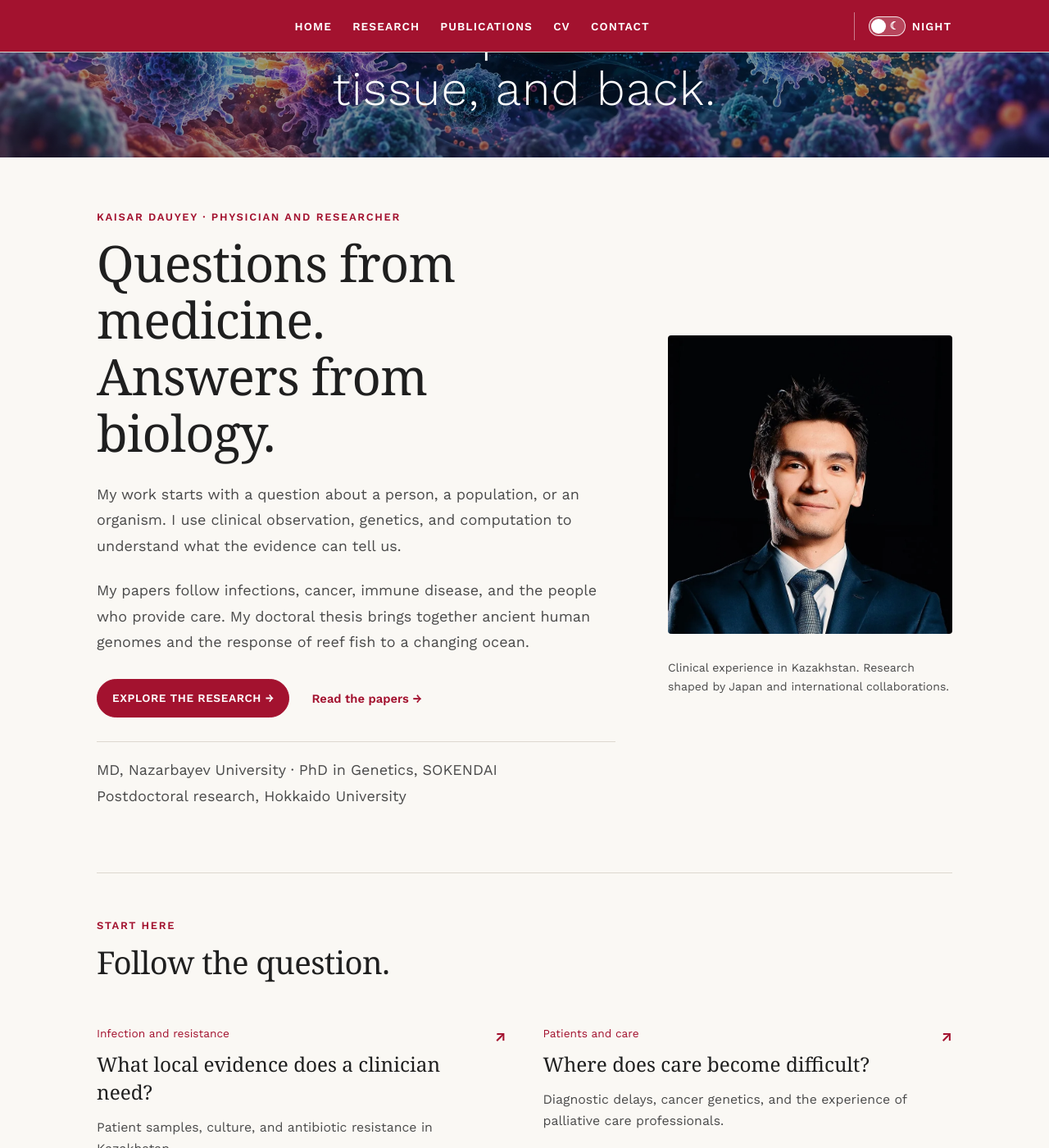
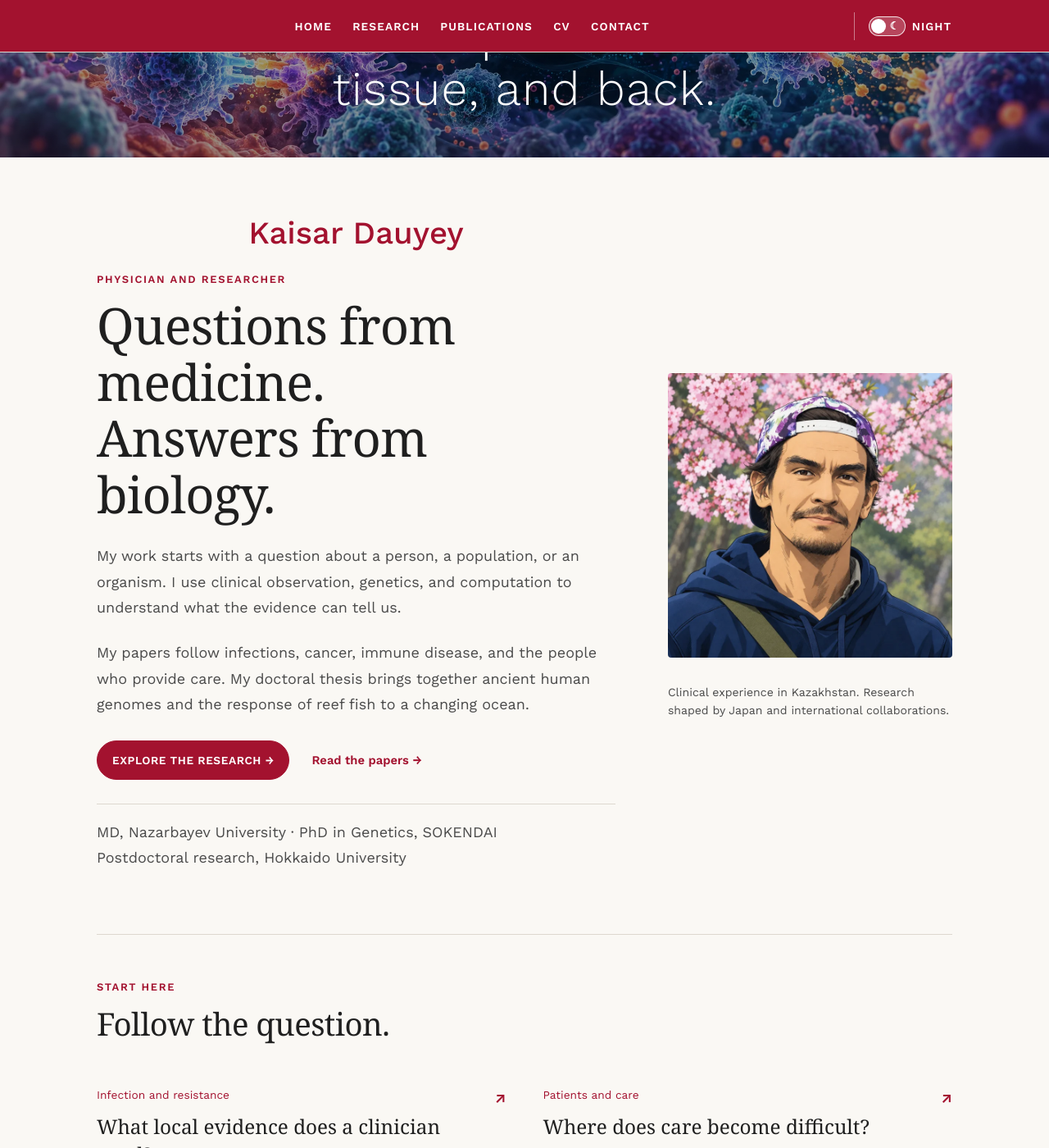
Before and after one commit to Kays3/Kays3.github.io, a Jekyll site: the page built from _pages/about.md, in a window 1280 px wide and 1400 px high, scrolled down 293 px. Shown: the whole window at 82% size. Built offline with Jekyll 4.4.1, drawn with Linux system fonts in a browser that asks for light colours; a style sheet for code colours, icons or effects is not loaded.

Commit message:
Add illustrated portrait and About reveal interaction

```diff
--- a/_pages/about.md
+++ b/_pages/about.md
@@ -17,14 +17,15 @@
 <div class="reading-home">
   <section class="reading-intro" aria-labelledby="home-title">
     <div>
-      <p class="eyebrow">Kaisar Dauyey · Physician and researcher</p>
+      <div class="about-profile"><button class="about-name" type="button" aria-label="Show or hide portrait of Kaisar Dauyey" aria-expanded="false" aria-controls="about-portrait">Kaisar Dauyey</button><div class="about-portrait-slot"><img id="about-portrait" class="about-portrait" src="{{ site.baseurl }}/images/kaisar-golden-kamui-inspired.webp" alt="Anime-style portrait of Kaisar Dauyey beneath cherry blossoms" width="192" height="192" decoding="async"></div></div>
+      <p class="eyebrow">Physician and researcher</p>
       <h2 id="home-title">Questions from medicine.<br>Answers from biology.</h2>
       <p class="reading-lead">My work starts with a question about a person, a population, or an organism. I use clinical observation, genetics, and computation to understand what the evidence can tell us.</p>
       <p>My papers follow infections, cancer, immune disease, and the people who provide care. My doctoral thesis brings together ancient human genomes and the response of reef fish to a changing ocean.</p>
       <div class="reading-actions"><a class="about-button about-button--primary" href="/research/">Explore the research →</a><a class="text-link" href="/publications/">Read the papers →</a></div>
       <p class="reading-caption">MD, Nazarbayev University · PhD in Genetics, SOKENDAI<br>Postdoctoral research, Hokkaido University</p>
     </div>
-    <figure class="reading-portrait"><img src="/images/kaisar-dauyey-portrait.webp" alt="Kaisar Dauyey" width="860" height="900" fetchpriority="high"><figcaption>Clinical experience in Kazakhstan. Research shaped by Japan and international collaborations.</figcaption></figure>
+    <figure class="reading-portrait"><img src="/images/kaisar-golden-kamui-inspired.webp" alt="Kaisar Dauyey" width="860" height="900" fetchpriority="high"><figcaption>Clinical experience in Kazakhstan. Research shaped by Japan and international collaborations.</figcaption></figure>
   </section>
 
   <section class="reading-section" aria-labelledby="work-title">
--- a/assets/css/main.scss
+++ b/assets/css/main.scss
@@ -604,7 +604,14 @@
 /* Permanent CV portrait, with no hover interaction. */
 .cv-intro { display: flex; align-items: center; justify-content: space-between; gap: 1rem; margin-bottom: 2rem; }
 .cv-intro > p { margin: 0; }
-.cv-photo { order: 2; flex: 0 0 auto; display: block; width: 192px; height: 192px; object-fit: cover; border-radius: 50%; border: 2px solid var(--kd-line); box-shadow: var(--kd-glow); }
+.cv-photo { order: 2; flex: 0 0 auto; display: block; width: 192px; height: 192px; object-fit: cover; border-radius: 50%; border: 2px solid var(--kd-line); box-shadow: var(--kd-glow); animation: portrait-float 5s ease-in-out infinite; }
+@keyframes portrait-float {
+  0%, 100% { transform: translateY(0) rotate(-1deg); }
+  50% { transform: translateY(-6px) rotate(1deg); }
+}
+@media (prefers-reduced-motion: reduce) {
+  .cv-photo { animation: none; }
+}
 .about-profile { margin-bottom: 1rem; text-align: center; }
 .about-name { color: var(--kd-ocean); font-size: clamp(1.6rem, 3vw, 2.2rem); font-weight: 500; }
 
@@ -659,6 +666,16 @@
   .reading-section { padding: 2rem 0; }
   .site-banner__inner { padding-top: 1.8rem; padding-bottom: 1.8rem; }
 }
+.about-profile { position: relative; }
+button.about-name { background: transparent; border: 0; cursor: pointer; font-family: inherit; margin: 0; padding: 0.35rem; }
+.about-portrait-slot { display: grid; grid-template-rows: 0fr; transition: grid-template-rows 220ms ease; }
+.about-portrait { width: 192px; height: 192px; object-fit: cover; border-radius: 50%; border: 2px solid var(--kd-line); box-shadow: var(--kd-glow); position: absolute; right: 0; top: 0; opacity: 0; visibility: hidden; pointer-events: none; transition: opacity 220ms ease; }
+.about-profile.is-portrait-visible .about-portrait { opacity: 1; visibility: visible; }
+.about-profile.is-portrait-visible .about-portrait-slot { grid-template-rows: 1fr; min-height: 192px; }
+@media screen and (max-width: 46em) {
+  .about-portrait { right: 0; top: 3.5rem; }
+  .about-profile.is-portrait-visible .about-portrait-slot { min-height: 208px; }
+}
 .about-visual .section-heading { text-align: center; }
 @media screen and (max-width: 36em) {
   .cv-photo { width: 128px; height: 128px; }
```
Also changed, not shown: _pages/cv.md (+1 -1 lines), assets/js/_main.js (+22 -0 lines), docs/portrait-anime-prompt.md (added, +7 -0 lines), assets/js/main.min.js, images/kaisar-golden-kamui-inspired.webp (added).
